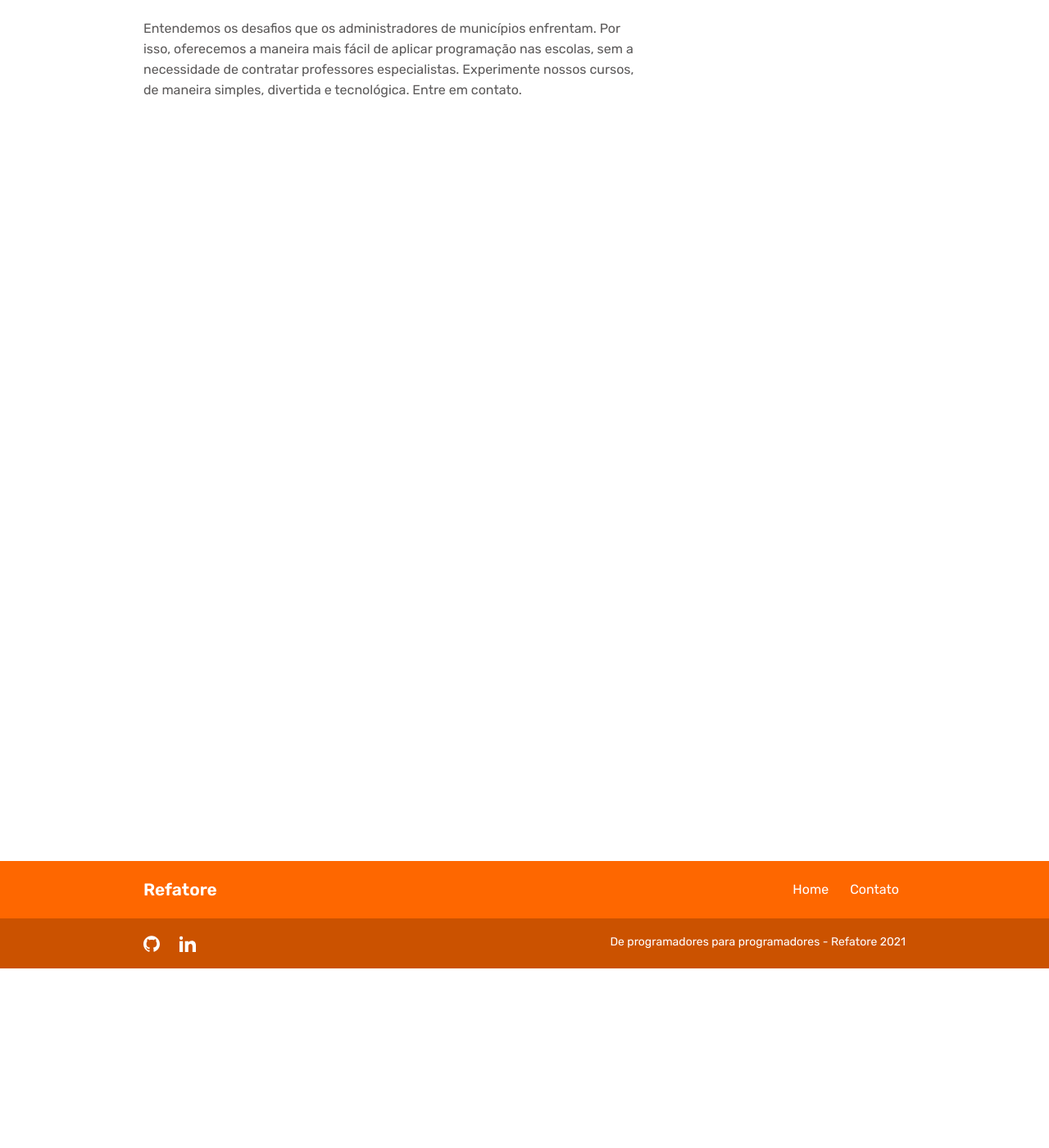
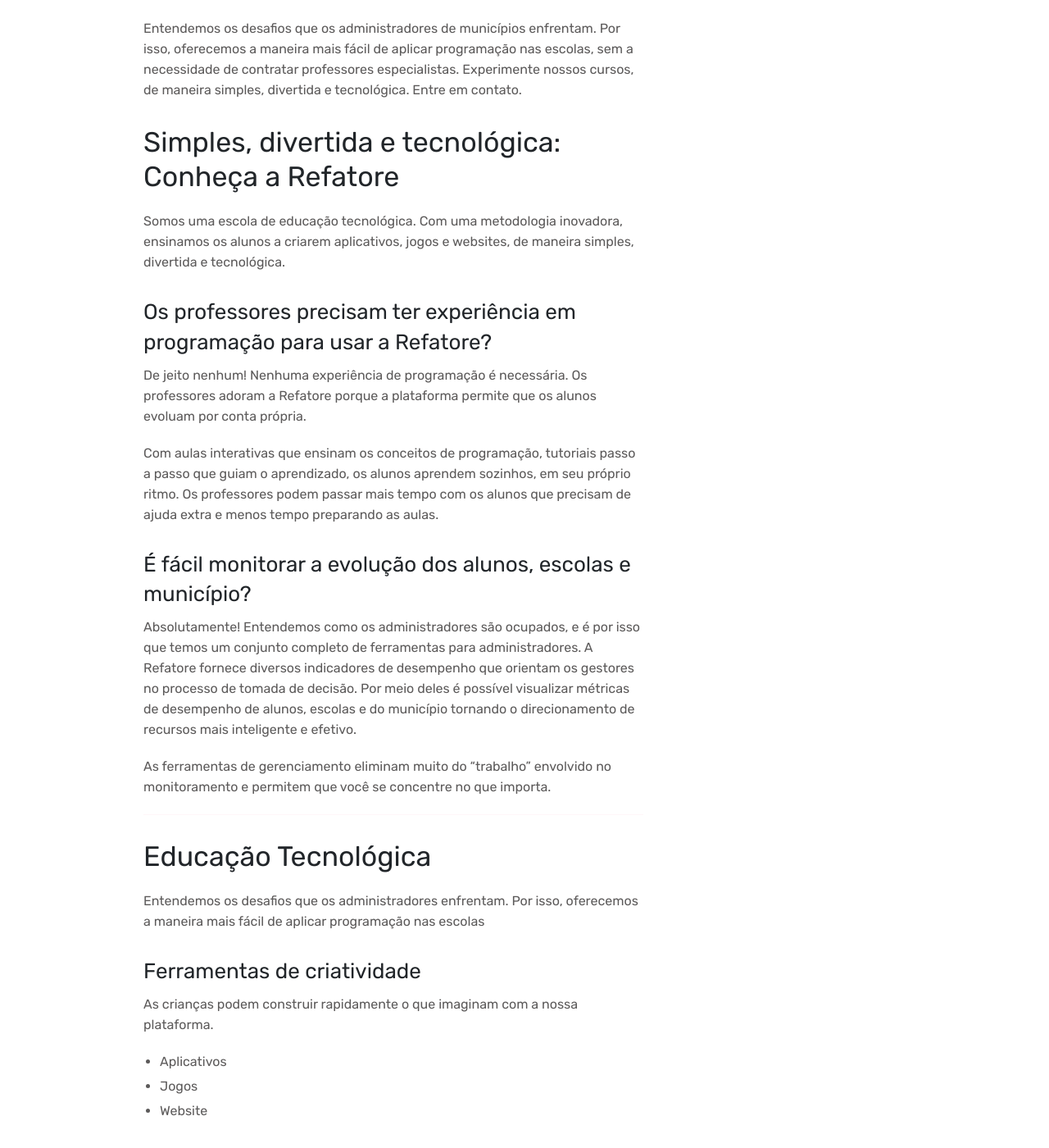
Before and after one commit to re-fatore/website, a Jekyll site: the page built from _services/cities.md, in a window 1280 px wide and 1400 px high, scrolled down 219 px. Shown: the whole window at 82% size. Built offline with Jekyll 4.4.1, drawn with Linux system fonts in a browser that asks for light colours; some of the changed text lies outside the part shown.

Commit message:
Changing the content of: services (cities,educators) and features

```diff
--- a/_data/features.json
+++ b/_data/features.json
@@ -1,12 +1,12 @@
 [
   {
     "title": "Indicadores estratégicos",
-    "description": "A Refatore fornece diversos indicadores-chave de desempenho que orientam os gestores na tomada de decisão. Por meio deles, é possível quantificar os resultados dos alunos e direcionar recursos e esforços de maneira inteligente para alcançar os objetivos das escolas.",
+    "description": "A Refatore fornece diversos indicadores de desempenho que orientam os gestores no processo de tomada de decisão. Por meio deles é possível visualizar métricas de desempenho de alunos, escolas e do município tornando o direcionamento de recursos mais inteligente e efetivo.",
     "image": "images/features/noun_branding_1885335.svg"
   },
   {
     "title": "Professores empoderados",
-    "description": "Oferecemos a maneira mais fácil de aplicar programação nas escolas, sem a necessidade de contratar professores especialistas. Capacitamos os professores para serem independentes e terem domínio no ensino de programação.",
+    "description": "Os professores adoram a Refatore, porque a plataforma permite que os alunos evoluam por conta própria. Com aulas interativas que ensinam os conceitos de programação e tutoriais passo a passo que guiam o aprendizado, os alunos aprendem sozinhos, em seu próprio ritmo. </br></br>Os professores podem passar mais tempo com os alunos que precisam de ajuda extra e menos tempo preparando as aulas.",
     "image": "images/features/noun_The Process_1885341.svg"
   },
   {
--- a/_layouts/home.html
+++ b/_layouts/home.html
@@ -32,7 +32,7 @@ bodyClass: page-home
             <h2 class="service-title">
               <a href="{{ service.url | relative_url }}">{{ service.title }}</a>
             </h2>
-            <p>{{ service.content | markdownify | strip_html | truncate: 350 }}</p>
+            <p>{{ service.content | markdownify | strip_html | truncate: 300 }}</p>
           </div>
         </div>
       </div>
--- a/_services/cities.md
+++ b/_services/cities.md
@@ -7,3 +7,52 @@ layout: service
 ---
 
 Entendemos os desafios que os administradores de municípios enfrentam. Por isso, oferecemos a maneira mais fácil de aplicar programação nas escolas, sem a necessidade de contratar professores especialistas. Experimente nossos cursos, de maneira simples, divertida e tecnológica. Entre em contato.
+
+# Simples, divertida e tecnológica: Conheça a Refatore
+
+Somos uma escola de educação tecnológica. Com uma metodologia inovadora, ensinamos os alunos a criarem aplicativos, jogos e websites, de maneira simples, divertida e tecnológica.
+
+## Os professores precisam ter experiência em programação para usar a Refatore?
+
+De jeito nenhum! Nenhuma experiência de programação é necessária. Os professores adoram a Refatore porque a plataforma permite que os alunos evoluam por conta própria.
+
+Com aulas interativas que ensinam os conceitos de programação, tutoriais passo a passo que guiam o aprendizado, os alunos aprendem sozinhos, em seu próprio ritmo. Os professores podem passar mais tempo com os alunos que precisam de ajuda extra e menos tempo preparando as aulas.
+
+## É fácil monitorar a evolução dos alunos, escolas e município?
+
+Absolutamente! Entendemos como os administradores são ocupados, e é por isso que temos um conjunto completo de ferramentas para administradores. A Refatore fornece diversos indicadores de desempenho que orientam os gestores no processo de tomada de decisão. Por meio deles é possível visualizar métricas de desempenho de alunos, escolas e do município tornando o direcionamento de recursos mais inteligente e efetivo.
+
+As ferramentas de gerenciamento eliminam muito do "trabalho" envolvido no monitoramento e permitem que você se concentre no que importa.
+
+---
+
+# Educação Tecnológica
+
+Entendemos os desafios que os administradores enfrentam. Por isso, oferecemos a maneira mais fácil de aplicar programação nas escolas
+
+## Ferramentas de criatividade
+
+As crianças podem construir rapidamente o que imaginam com a nossa plataforma.
+* Aplicativos
+* Jogos
+* Website
+
+## Aprendizagem guiada
+
+As crianças aprendem por conta própria, com uma abordagem guiada e prática, que individualiza a experiência de cada aluno.
+* Aprendizagem individualizada
+* Aulas interativas
+* Instruções passo a passo
+
+## Desenvolvimento de novas habilidades
+
+À medida que as crianças aprendem a programar, elas desenvolvem habilidades essenciais que incluem:
+* Pensamento crítico
+* Solução de problemas
+* Lógica
+
+---
+
+# Indicadores estratégicos
+
+Economize tempo e esforço avaliando a evolução de seus alunos, escolas e município. A Refatore fornece diversos indicadores de desempenho que orientam os gestores no processo de tomada de decisão. Por meio deles é possível visualizar métricas de desempenho de alunos, escolas e do município tornando o direcionamento de recursos mais inteligente e efetivo.
```
Also changed, not shown: _services/educators.md (+1 -1 lines).
